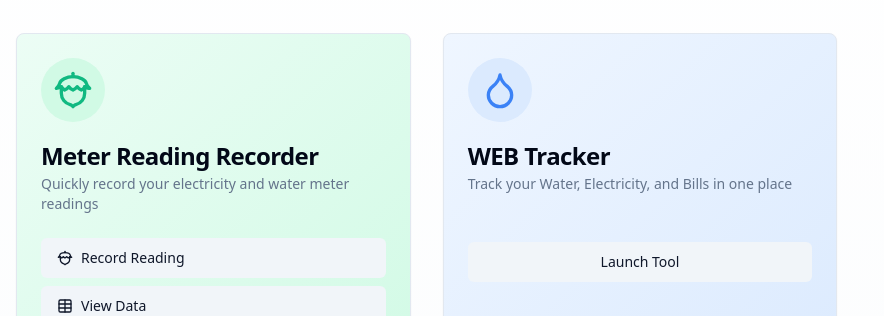
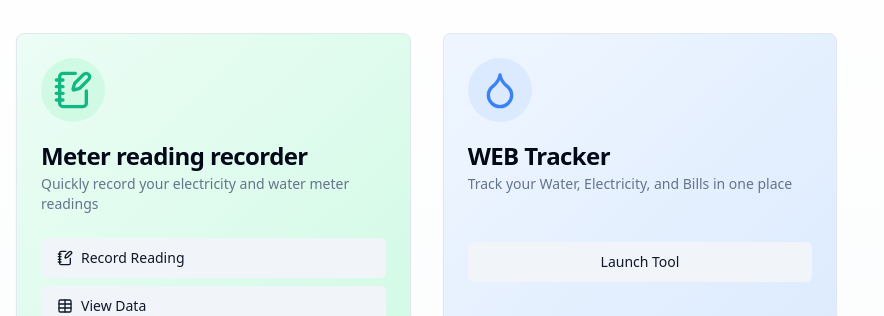
Before and after one commit to QuintinPK/qunuf-tools, a React (Vite) app: page / in a window 1280 px wide. Shown: the part 232-548 px from the top of the page, without its empty margins (0-884 px from the left). Built offline with nearby package versions, Linux system fonts and the light colour scheme.

Commit message:
Update Landing.tsx

```diff
--- a/src/pages/Landing.tsx
+++ b/src/pages/Landing.tsx
@@ -2,20 +2,20 @@ import React from "react";
 import { Card, CardContent, CardDescription, CardFooter, CardHeader, CardTitle } from "@/components/ui/card";
 import { Button } from "@/components/ui/button";
 import { Link } from "react-router-dom";
-import { Droplet, Nut, Table, FileText } from "lucide-react";
+import { Droplet, Nut, Table, FileText, NotebookPen } from "lucide-react";
 
 const tools = [
   {
-    name: "Meter Reading Recorder",
+    name: "Meter reading recorder",
     description: "Quickly record your electricity and water meter readings",
-    icon: <Nut className="h-10 w-10 text-emerald-500" />,
+    icon: <NotebookPen className="h-10 w-10 text-emerald-500" />,
     path: "/meter-reading",
     color: "bg-gradient-to-br from-emerald-50 to-emerald-100 hover:from-emerald-100 hover:to-emerald-200",
     iconBg: "bg-emerald-100",
     actions: [
       {
         name: "Record Reading",
-        icon: <Nut className="h-4 w-4" />,
+        icon: <NotebookPen className="h-4 w-4" />,
         path: "/meter-reading"
       },
       {
```
